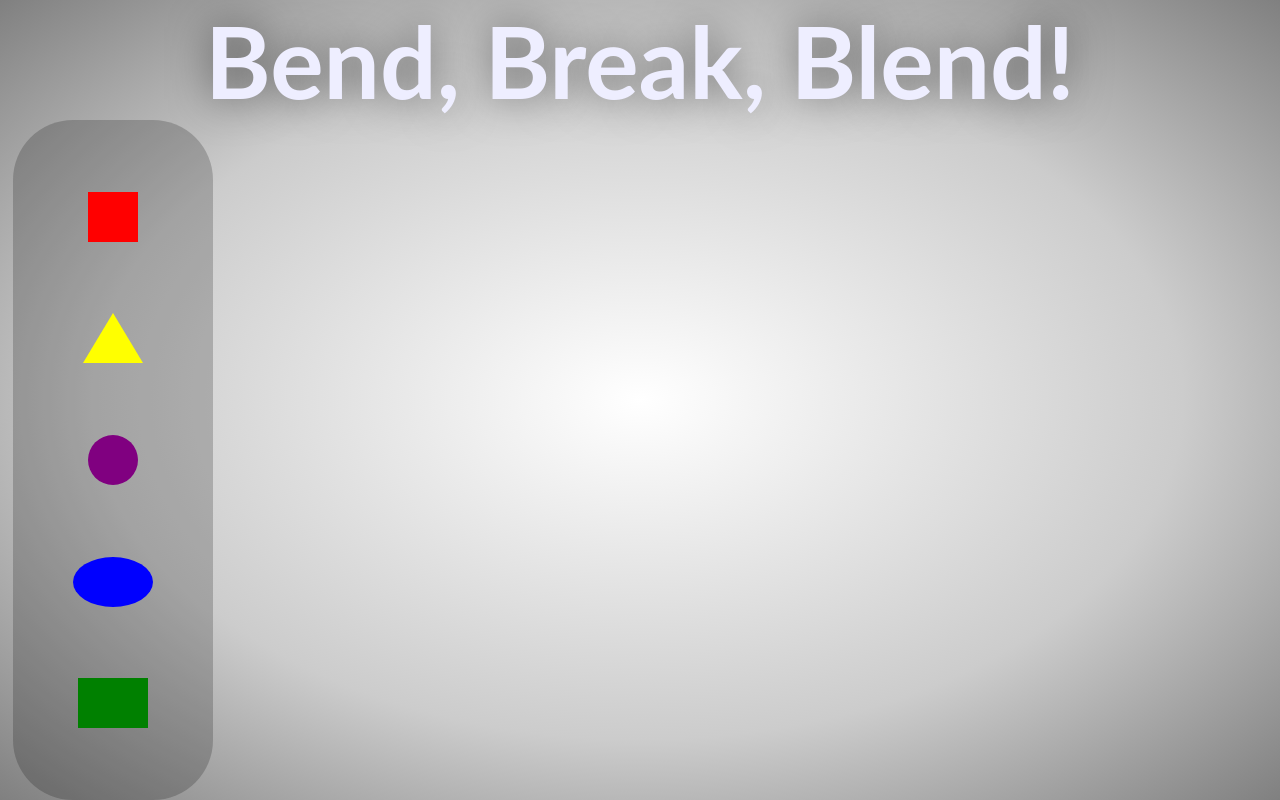
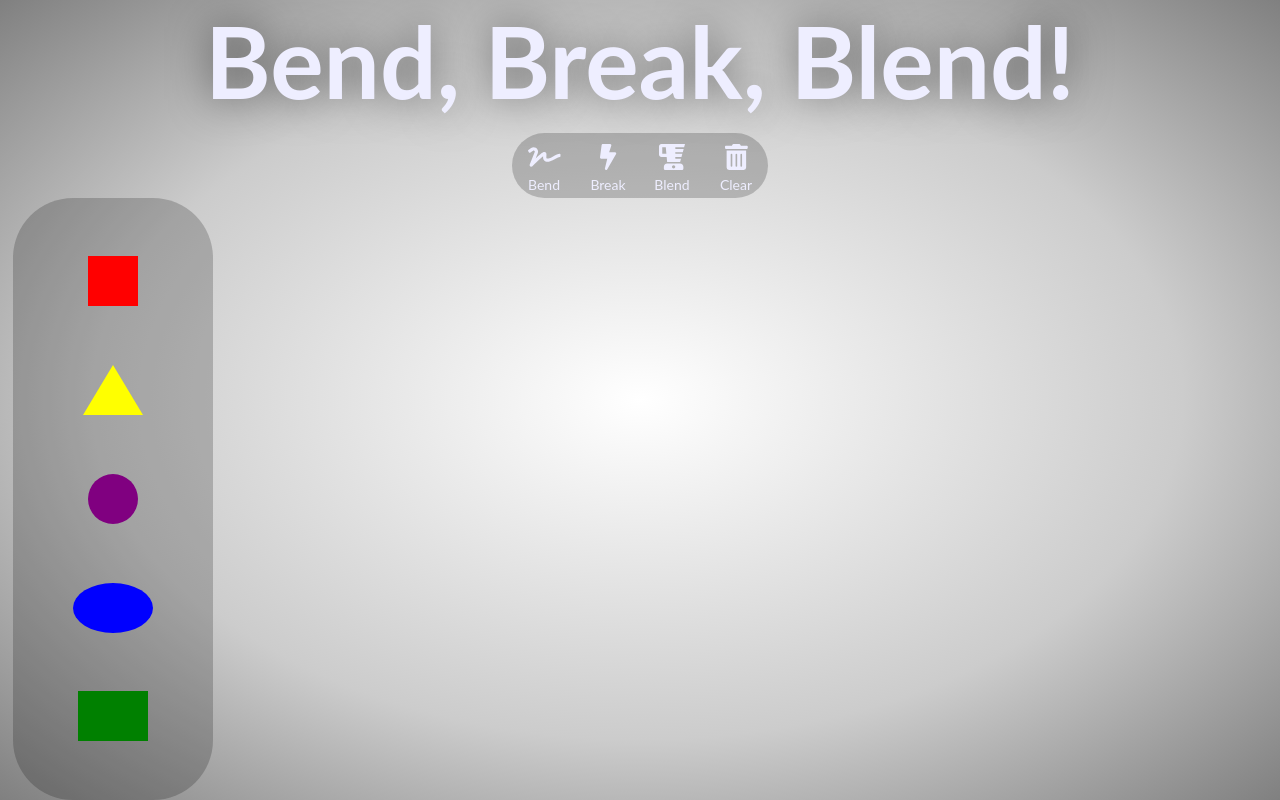
Before and after one commit to hossam-nasr/creativity-capstone, a React (Create React App) app: page / in a window 1280 px wide. Built offline with nearby package versions, Linux system fonts and the light colour scheme.

Commit message:
add transform selector

```diff
--- a/package.json
+++ b/package.json
@@ -3,6 +3,9 @@
   "version": "0.1.0",
   "private": true,
   "dependencies": {
+    "@fortawesome/fontawesome-svg-core": "^1.2.35",
+    "@fortawesome/free-solid-svg-icons": "^5.15.3",
+    "@fortawesome/react-fontawesome": "^0.1.14",
     "@testing-library/jest-dom": "^5.12.0",
     "@testing-library/react": "^11.2.6",
     "@testing-library/user-event": "^12.8.3",
--- a/src/constants.js
+++ b/src/constants.js
@@ -5,3 +5,10 @@ export const shapes = {
   OVAL: "oval",
   RECTANGLE: "rectangle",
 };
+
+export const transforms = {
+  BEND: "bend",
+  BREAK: "break",
+  BLEND: "blend",
+  CLEAR: "clear",
+};
--- /dev/null
+++ b/src/screens/MainScreen/components/TransformSelector/components/TransformButton/index.js
@@ -0,0 +1,39 @@
+import React from "react";
+import { Container, IconContainer, Label } from "./styles";
+import { FontAwesomeIcon } from "@fortawesome/react-fontawesome";
+import {
+  faSignature,
+  faBolt,
+  faBlender,
+  faTrashAlt,
+} from "@fortawesome/free-solid-svg-icons";
+import { transforms } from "../../../../../../constants";
+
+const TransformButton = ({ transform }) => (
+  <Container>
+    <IconContainer>
+      <FontAwesomeIcon
+        icon={
+          {
+            [transforms.BEND]: faSignature,
+            [transforms.BLEND]: faBlender,
+            [transforms.BREAK]: faBolt,
+            [transforms.CLEAR]: faTrashAlt,
+          }[transform]
+        }
+      />
+    </IconContainer>
+    <Label>
+      {
+        {
+          [transforms.BEND]: "Bend",
+          [transforms.BLEND]: "Blend",
+          [transforms.BREAK]: "Break",
+          [transforms.CLEAR]: "Clear",
+        }[transform]
+      }
+    </Label>
+  </Container>
+);
+
+export default TransformButton;
--- /dev/null
+++ b/src/screens/MainScreen/components/TransformSelector/components/TransformButton/styles.js
@@ -0,0 +1,35 @@
+import styled from "styled-components";
+
+export const Container = styled.div`
+  display: flex;
+  flex-flow: column nowrap;
+  justify-content: center;
+  align-items: center;
+  flex: 1;
+  height: 100%;
+`;
+
+export const IconContainer = styled.div`
+  margin-top: 5px;
+  flex: 1;
+  width: 100%;
+  display: flex;
+  align-items: center;
+  justify-content: center;
+  font-size: 26px;
+  cursor: pointer;
+  color: #eeeeff;
+
+  transition: 0.1s;
+
+  :hover {
+    font-size: 30px;
+  }
+`;
+
+export const Label = styled.div`
+  color: #eeeeff;
+  font-family: Quicksand, Lato, sans-serif;
+  font-size: 14px;
+  padding-bottom: 5px;
+`;
--- /dev/null
+++ b/src/screens/MainScreen/components/TransformSelector/index.js
@@ -0,0 +1,14 @@
+import React from "react";
+import { transforms } from "../../../../constants";
+import TransformButton from "./components/TransformButton";
+import { Container } from "./styles";
+
+const TransformSelector = () => (
+  <Container>
+    {Object.values(transforms).map((transform) => (
+      <TransformButton transform={transform} key={transform} />
+    ))}
+  </Container>
+);
+
+export default TransformSelector;
--- /dev/null
+++ b/src/screens/MainScreen/components/TransformSelector/styles.js
@@ -0,0 +1,13 @@
+import styled from "styled-components";
+
+export const Container = styled.div`
+  display: flex;
+  height: 65px;
+  width: 20%;
+  background-color: rgba(0, 0, 0, 0.2);
+  border-radius: 60px;
+  margin-top: 1%;
+  flex-flow: row nowrap;
+  justify-content: space-evenly;
+  align-items: center;
+`;
--- a/src/screens/MainScreen/index.js
+++ b/src/screens/MainScreen/index.js
@@ -1,10 +1,12 @@
 import React from "react";
 import ElementSelector from "./components/ElementSelector";
+import TransformSelector from "./components/TransformSelector";
 import { Container, MainContainer, Title } from "./styles";
 
 const MainScreen = () => (
   <Container>
     <Title>Bend, Break, Blend!</Title>
+    <TransformSelector />
     <MainContainer>
       <ElementSelector />
     </MainContainer>
```
Also changed, not shown: 1 other file (tests, documents, lock files or other folders).
